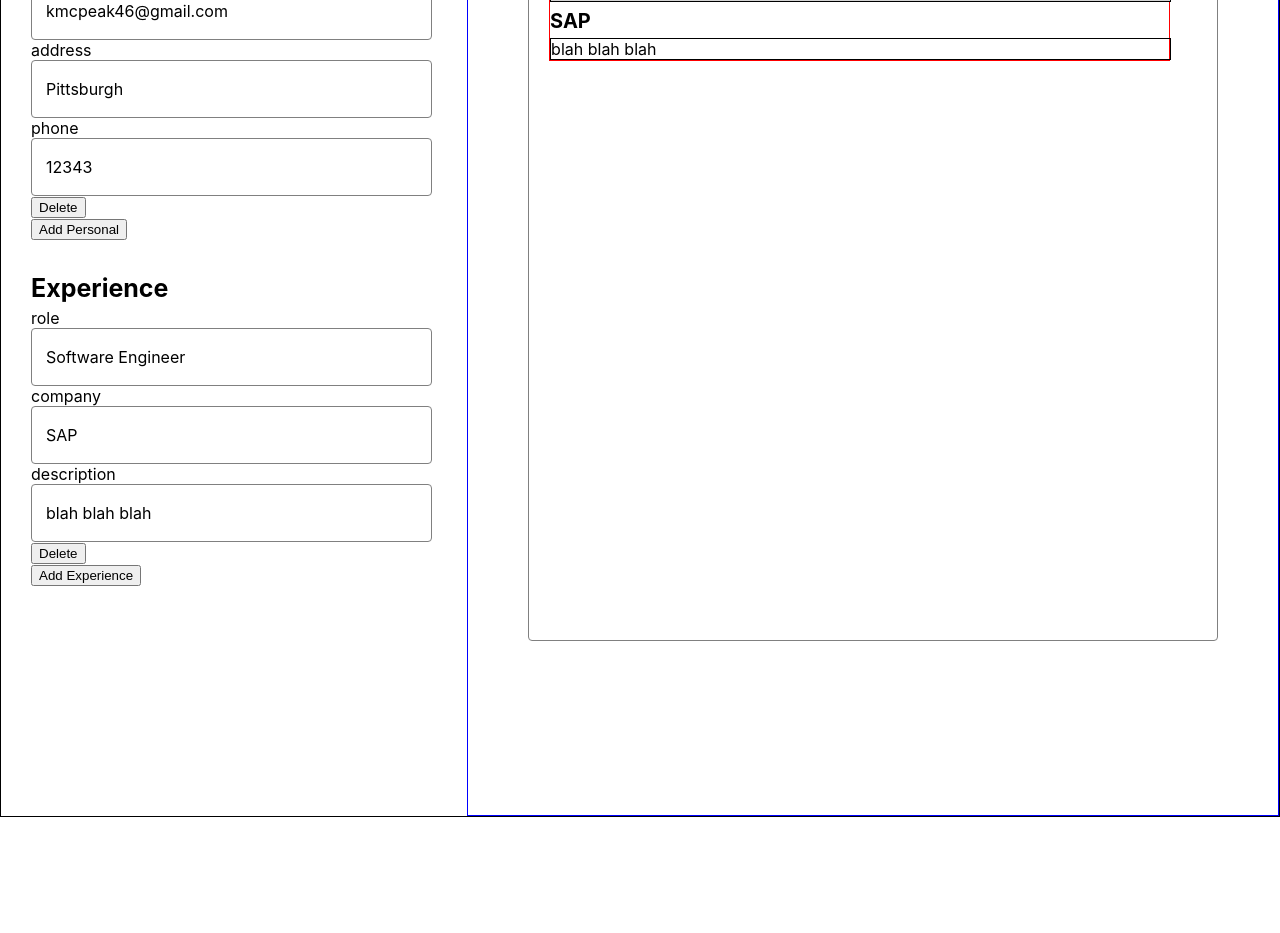
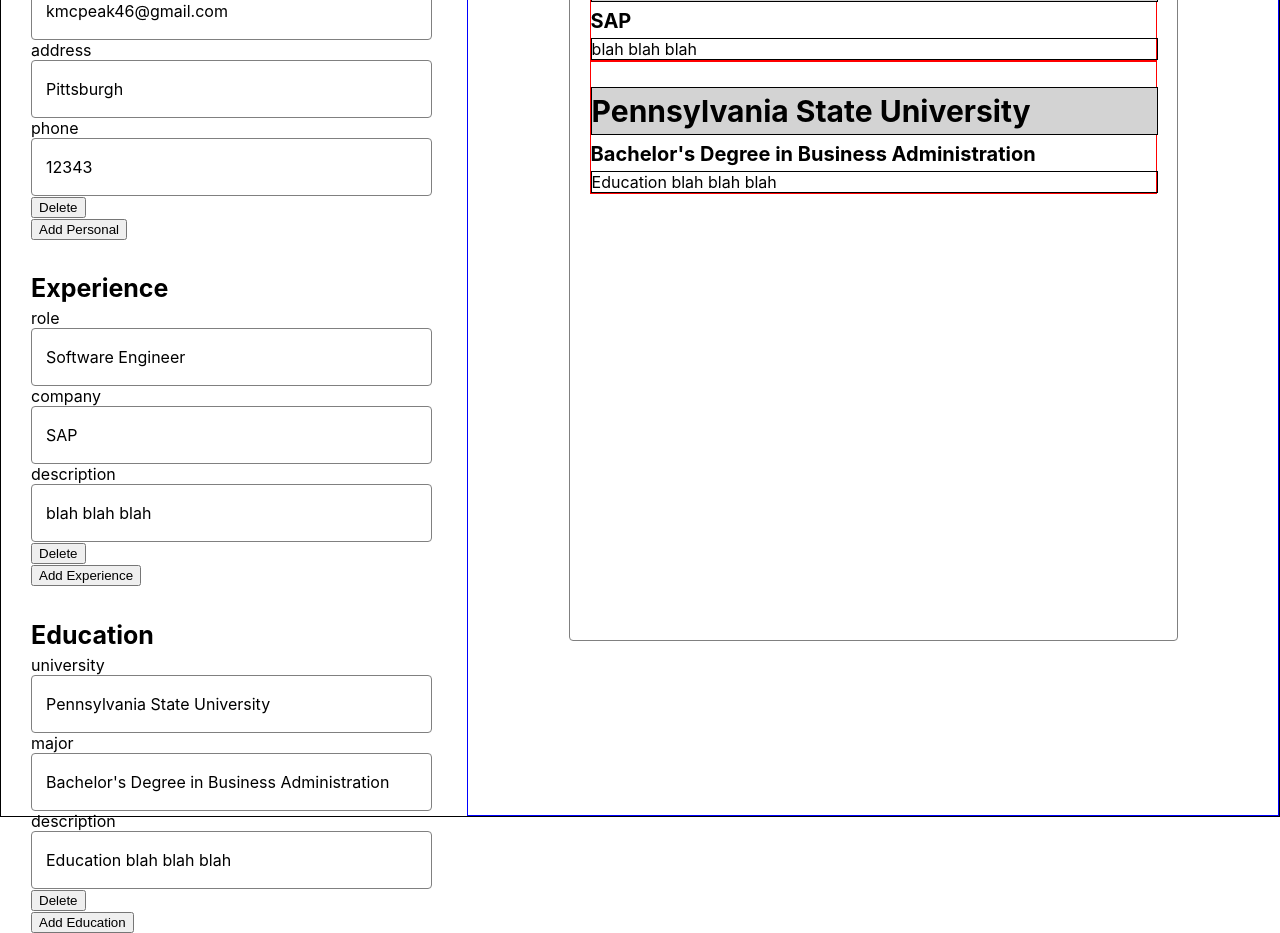
Before and after one commit to kpgh46/coverproject, a React (Create React App) app: page / in a window 1280 px wide. Shown: the part 340-1273 px from the top of the page. Before the commit the page ends 1157 px from the top, so only its background shows below. Built offline with nearby package versions, Linux system fonts and the light colour scheme.

Commit message:
updated CSS

```diff
--- a/src/App.css
+++ b/src/App.css
@@ -36,7 +36,7 @@
 	flex-direction: column;
 	flex-wrap: nowrap;
 	/* align-items: center; */
-	width: 80%;
+	width: 70%;
 	height: 800px;
 	border: 1px solid black;
 	margin-top: 22px;
@@ -91,15 +91,11 @@
 	align-items: center;
 	border: 1px solid red;
 	position: relative;
-	width: 90%;
 }
 
 .preview-experience {
 	display: flex;
 	flex-direction: column;
-	position: absolute;
-	width: 90%;
-	/* align-items: left; */
 	border: 1px solid red;
 }
 
--- a/src/App.js
+++ b/src/App.js
@@ -42,6 +42,15 @@
 		},
 	]);
 
+	let [educationData, setEducationData] = React.useState([
+		{
+			university: "Pennsylvania State University",
+			major: "Bachelor's Degree in Business Administration",
+			description: "Education blah blah blah",
+			id: uniqid(),
+		},
+	]);
+
 	let personalPreview = personalData.map((item) => {
 		return (
 			<section className="preview-personal">
@@ -69,6 +78,15 @@
 			<section className="preview-experience">
 				<h2>{item.role}</h2>
 				<h3>{item.company}</h3>
+				<div className="details">{item.description}</div>
+			</section>
+		);
+	});
+	let educationPreview = educationData.map((item) => {
+		return (
+			<section className="preview-experience">
+				<h2>{item.university}</h2>
+				<h3>{item.major}</h3>
 				<div className="details">{item.description}</div>
 			</section>
 		);
@@ -115,6 +133,21 @@
 			</div>
 		);
 	});
+	let educationEntry = educationData.map((item) => {
+		return (
+			<div>
+				<Entry
+					text={Object.entries(item)}
+					entryHeader="Education"
+					id={item.id}
+					updatePreview={updatePreview}
+					key={item.id}
+					removePersonal={removePersonal}
+					setData={setEducationData}
+				/>
+			</div>
+		);
+	});
 
 	function addPersonal() {
 		let newSection = {
@@ -143,11 +176,23 @@
 			return [...oldData, newSection];
 		});
 	}
+	function addEducation() {
+		let newSection = {
+			university: "",
+			major: "",
+			description: "",
+			id: uniqid(),
+		};
 
-	function removePersonal(event, id) {
+		setEducationData((oldData) => {
+			return [...oldData, newSection];
+		});
+	}
+
+	function removePersonal(event, id, type) {
 		event.stopPropagation();
 
-		setPersonalData((oldData) =>
+		type((oldData) =>
 			oldData.filter((item) => {
 				return item.id !== id;
 			})
@@ -167,11 +212,16 @@
 						{experienceEntry}
 						<button onClick={addExperience}>Add Experience</button>
 					</div>
+					<div>
+						{educationEntry}
+						<button onClick={addEducation}>Add Education</button>
+					</div>
 				</div>
 				<div className="preview">
 					<div className="preview-container">
 						<div>{personalPreview}</div>
 						<div>{experiencePreview}</div>
+						<div>{educationPreview}</div>
 					</div>
 				</div>
 			</div>
--- a/src/components/Entry.js
+++ b/src/components/Entry.js
@@ -29,7 +29,9 @@
 			<div className="entry-section">
 				<form>{textInputs}</form>
 				<button
-					onClick={(event) => props.removePersonal(event, props.id)}
+					onClick={(event) =>
+						props.removePersonal(event, props.id, props.setData)
+					}
 				>
 					Delete
 				</button>
```
